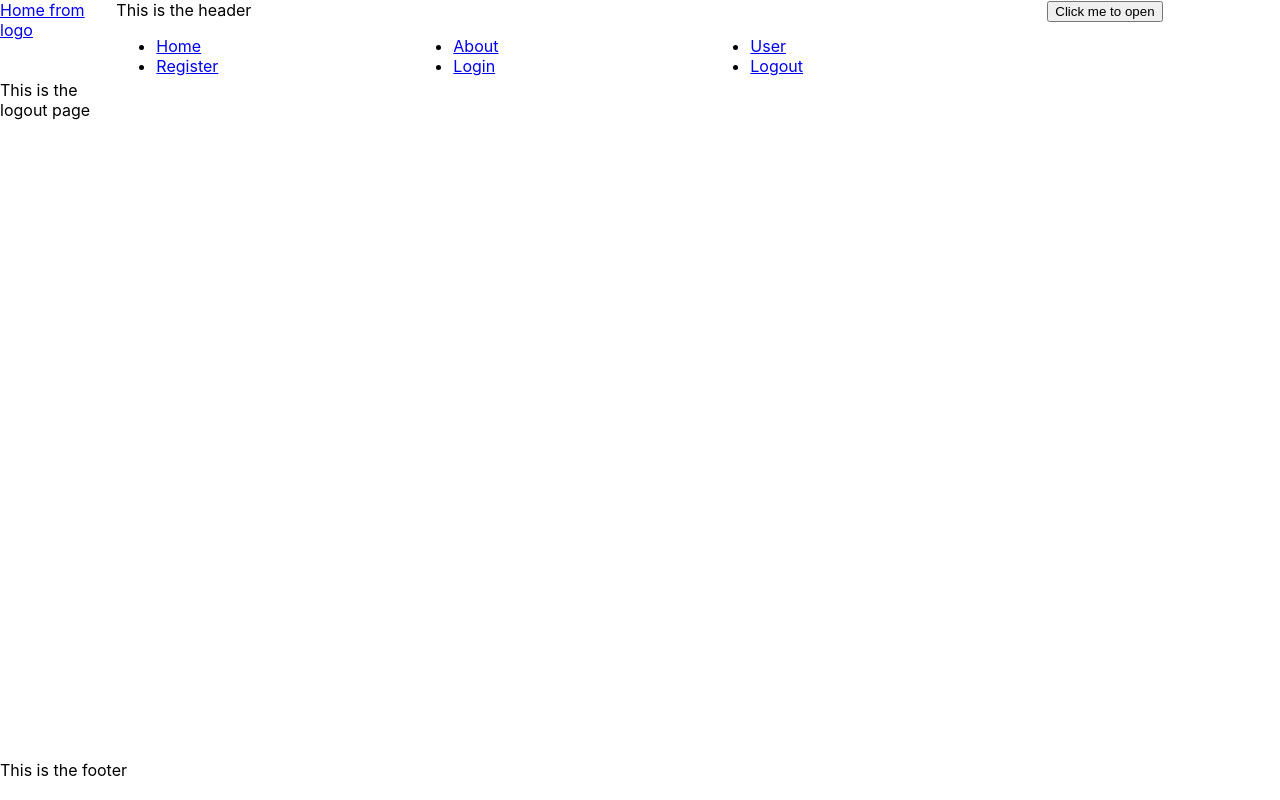
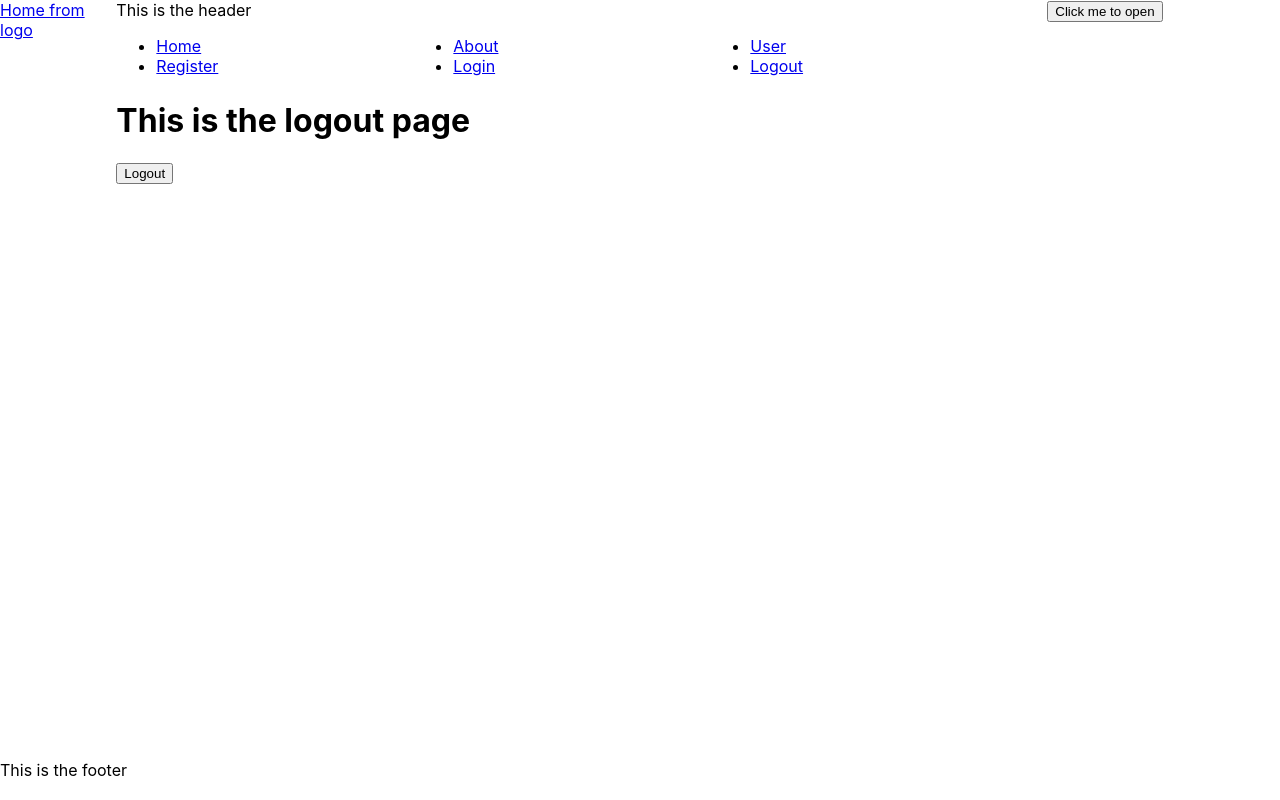
Before and after one commit to Cellv2/mern-auth-todo-app, a React (Create React App) app in the folder client/: page /logout in a window 1280 px wide. Built offline with nearby package versions, Linux system fonts and the light colour scheme.

Commit message:
Add state updates on logout

```diff
--- a/client/src/App.tsx
+++ b/client/src/App.tsx
@@ -78,7 +78,10 @@ class App extends Component<Props, ApplicationState> {
                             />
                         </Route>
                         <Route path="/logout">
-                            <Logout />
+                            <Logout
+                                applicationState={this.state}
+                                handleAppStateUpdate={this.handleAppStateUpdate}
+                            />
                         </Route>
                         <Route path="/" exact>
                             <Main
--- /dev/null
+++ b/client/src/components/User/Logout.module.scss
@@ -0,0 +1,3 @@
+.grid {
+    grid-area: main;
+}
--- a/client/src/components/User/Logout.tsx
+++ b/client/src/components/User/Logout.tsx
@@ -1,10 +1,37 @@
 import React from "react";
 
-type Props = {};
+import { ApplicationState } from "../../types/application-state-types";
+import { UpdateStateActions } from "../../types/state-action-types";
+
+import styles from "./Logout.module.scss";
+
+type Props = {
+    applicationState: ApplicationState;
+    handleAppStateUpdate: (
+        newState: ApplicationState,
+        actionToTake: UpdateStateActions
+    ) => void;
+};
 
 const Logout = (props: Props) => {
     // TODO: Remove token from local storage if going down that route
-    return <div>This is the logout page</div>;
+
+    const handleOnClick = () => {
+        console.log("clicky");
+
+        let newAppState = props.applicationState;
+        newAppState.isAuthenticated = false;
+        newAppState.user = null;
+
+        props.handleAppStateUpdate(newAppState, "updateUserState");
+    };
+
+    return (
+        <div className={styles.grid}>
+            <h1>This is the logout page</h1>
+            <button onClick={handleOnClick}>Logout</button>
+        </div>
+    );
 };
 
 export default Logout;
```
